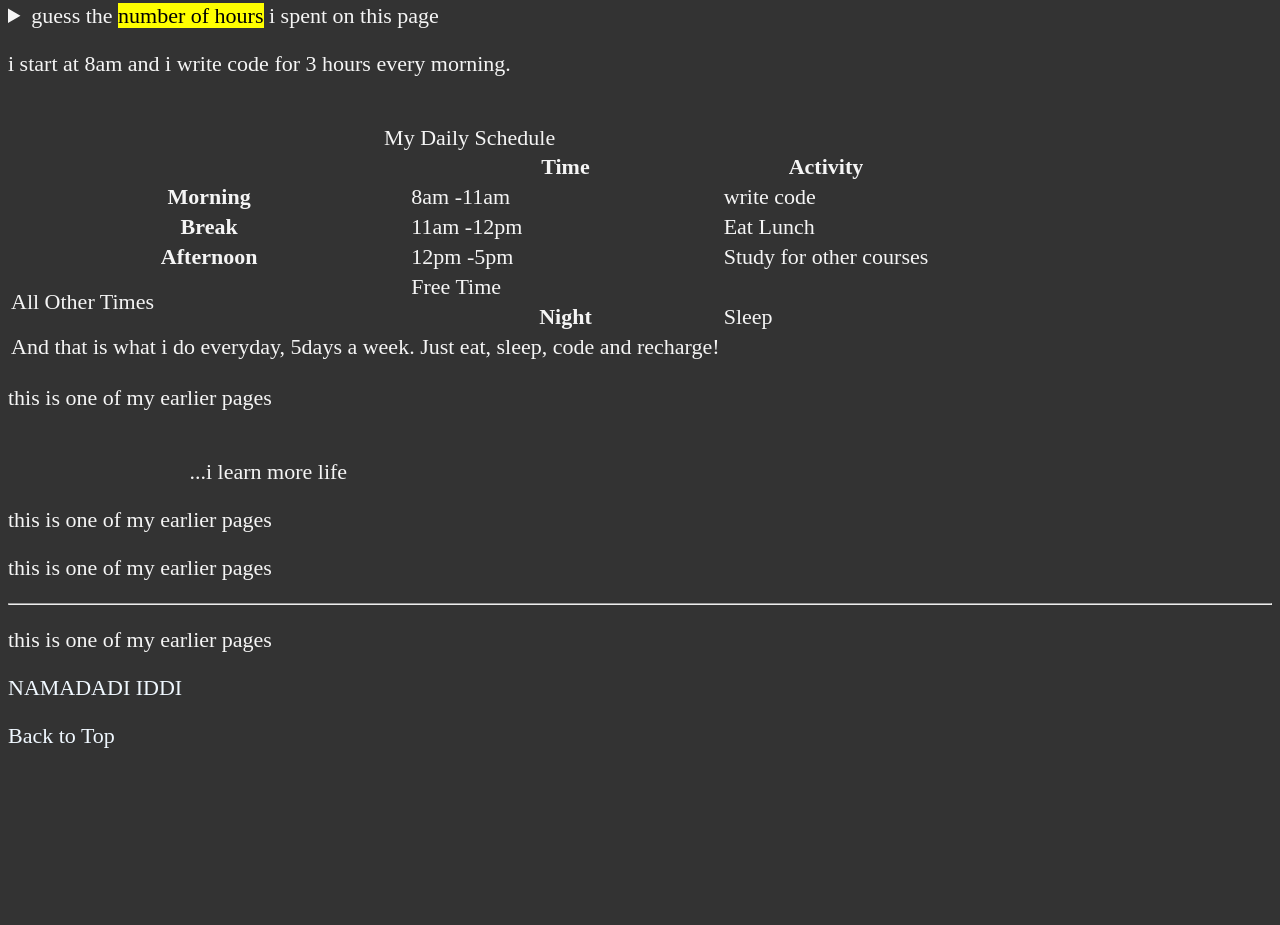
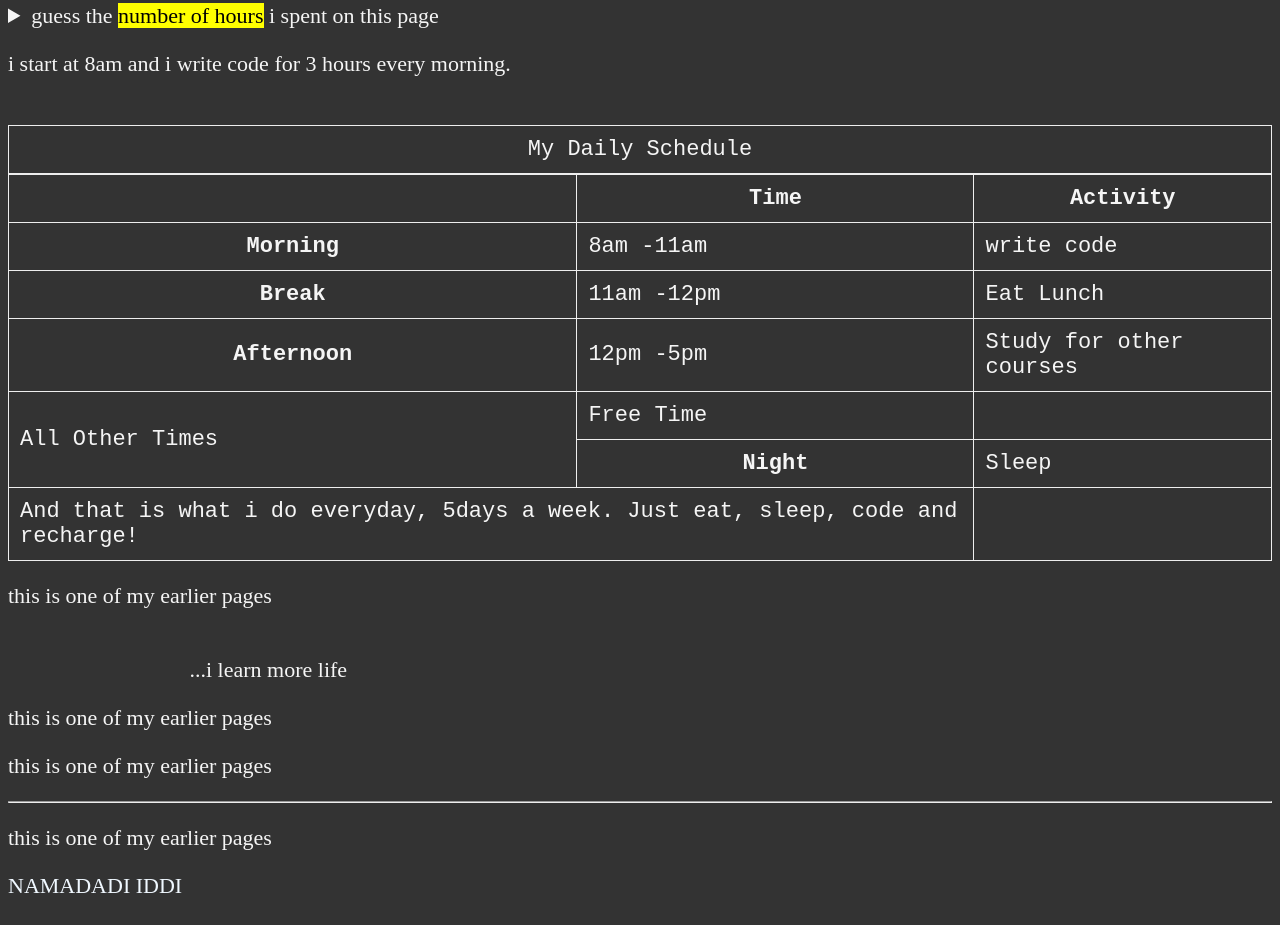
Before and after one commit to Namadadi1/WORK-ON-HTML, a plain HTML site: page work on html/index.html in a window 1280 px wide. Shown: the part 7157-8082 px from the top of the page. Before the commit the page ends 7928 px from the top, so only its background shows below. Drawn offline with Linux system fonts and the light colour scheme.

Commit message:
Update main.css

```diff
--- a/work on html/main.css
+++ b/work on html/main.css
@@ -12,3 +12,9 @@ a {
 a:hover, a:active {
             color: #eee;
     }
+    table,tr, th, td, caption {
+            border: 1px solid #eee;
+            font-family: 'Courier New', Courier, monospace;
+            border-collapse: collapse;
+            padding: 0.5rem;
+    }
```
